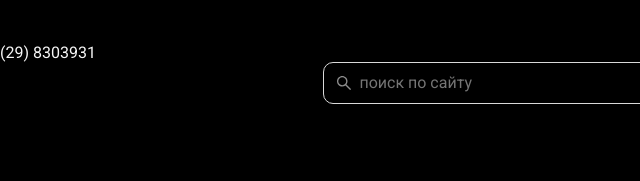
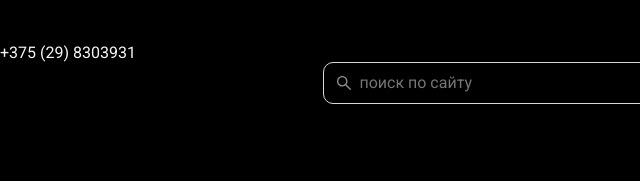
Before and after one commit to Sergij-sema1/sports-shoe-stor, a plain HTML site: page index.html in a window 1280 px wide. Shown: the top 181 px of the page, 0-640 px from the left. Drawn offline with nearby package versions, Linux system fonts and the light colour scheme.

Commit message:
Update index.html
ad universal code to fone number

```diff
--- a/index.html
+++ b/index.html
@@ -16,7 +16,7 @@
 
   <body>
   <div class="fone"> <div class="phone" itemprop="telephone">
-						(29) 8303931
+					+375	(29) 8303931
             </div>
   <div class="container">
 		<header class="header">
```
